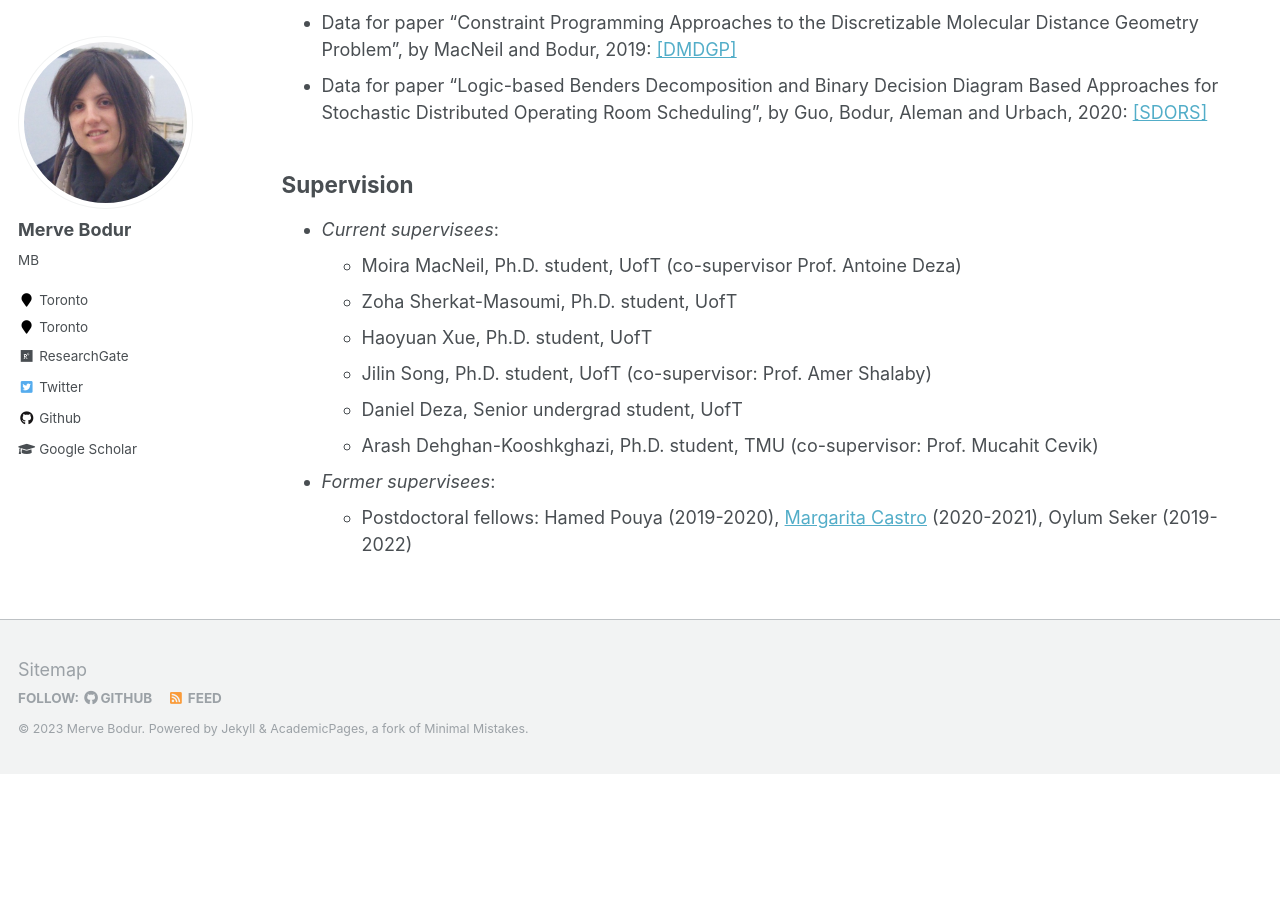
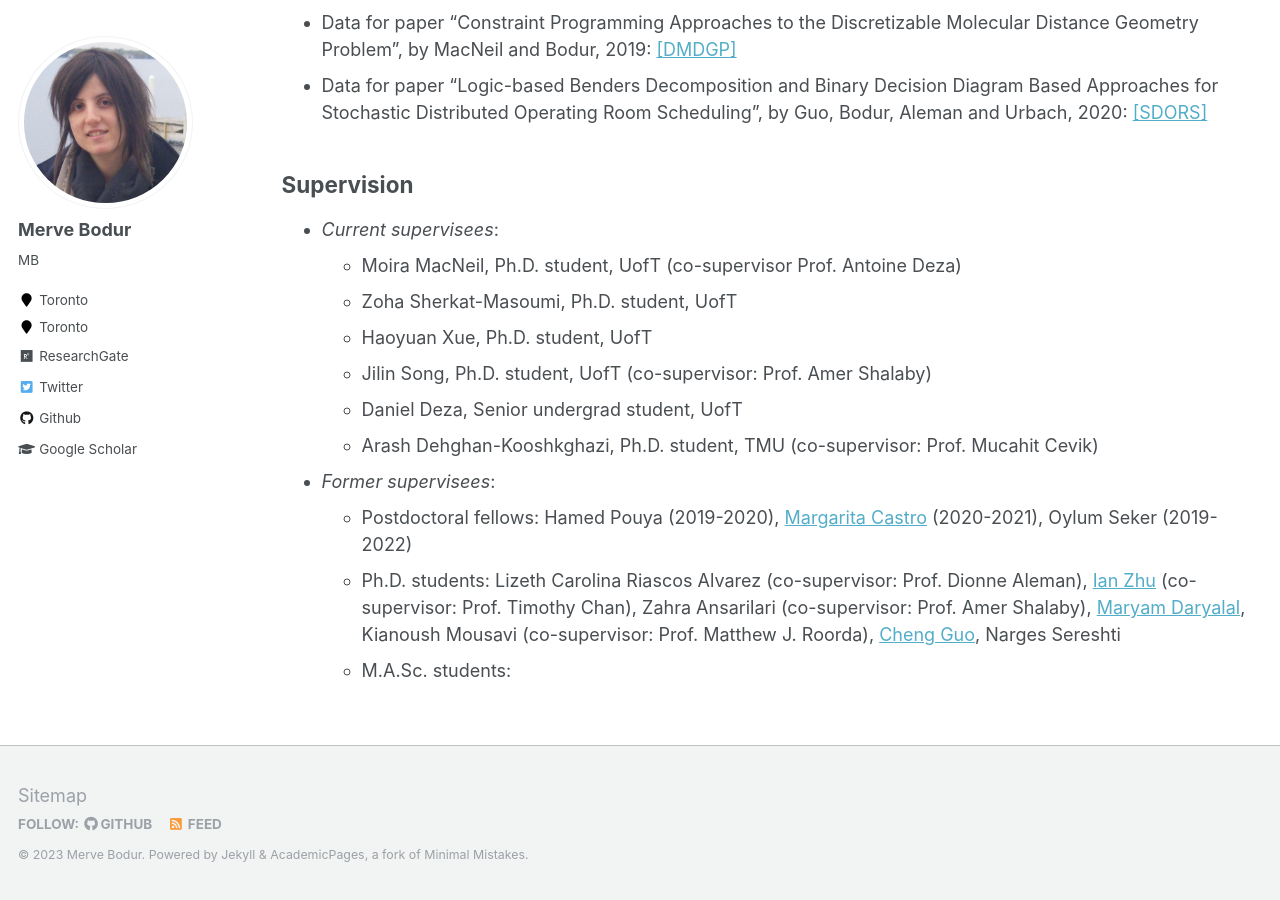
Before and after one commit to mervebodur/mervebodur.github.io, a Jekyll site: the page built from _pages/research.md, in a window 1280 px wide and 900 px high, scrolled down 4673 px. Built offline with Jekyll 4.4.1, drawn with Linux system fonts in a browser that asks for light colours; before the commit the page ends 5447 px from its top, so only the background shows below that.

Commit message:
Update research.md

```diff
--- a/_pages/research.md
+++ b/_pages/research.md
@@ -150,3 +150,5 @@ Z. Ansarilari, M. M. Nesheli, S. Srikukenthiran, M. Bodur, and A. Shalaby\
 
 - *Former supervisees*:
   - Postdoctoral fellows: Hamed Pouya (2019-2020), [Margarita Castro](https://sites.google.com/view/margaritacastro) (2020-2021), Oylum Seker (2019-2022)
+  - Ph.D. students: Lizeth Carolina Riascos Alvarez (co-supervisor: Prof. Dionne Aleman), [Ian Zhu](https://www.ianyzhu.com/) (co-supervisor: Prof. Timothy Chan), Zahra Ansarilari (co-supervisor: Prof. Amer Shalaby), [Maryam Daryalal](https://www.maryamdaryalal.com/), Kianoush Mousavi (co-supervisor: Prof. Matthew J. Roorda), [Cheng Guo](https://chengg04.github.io/), Narges Sereshti
+  - M.A.Sc. students:
```
